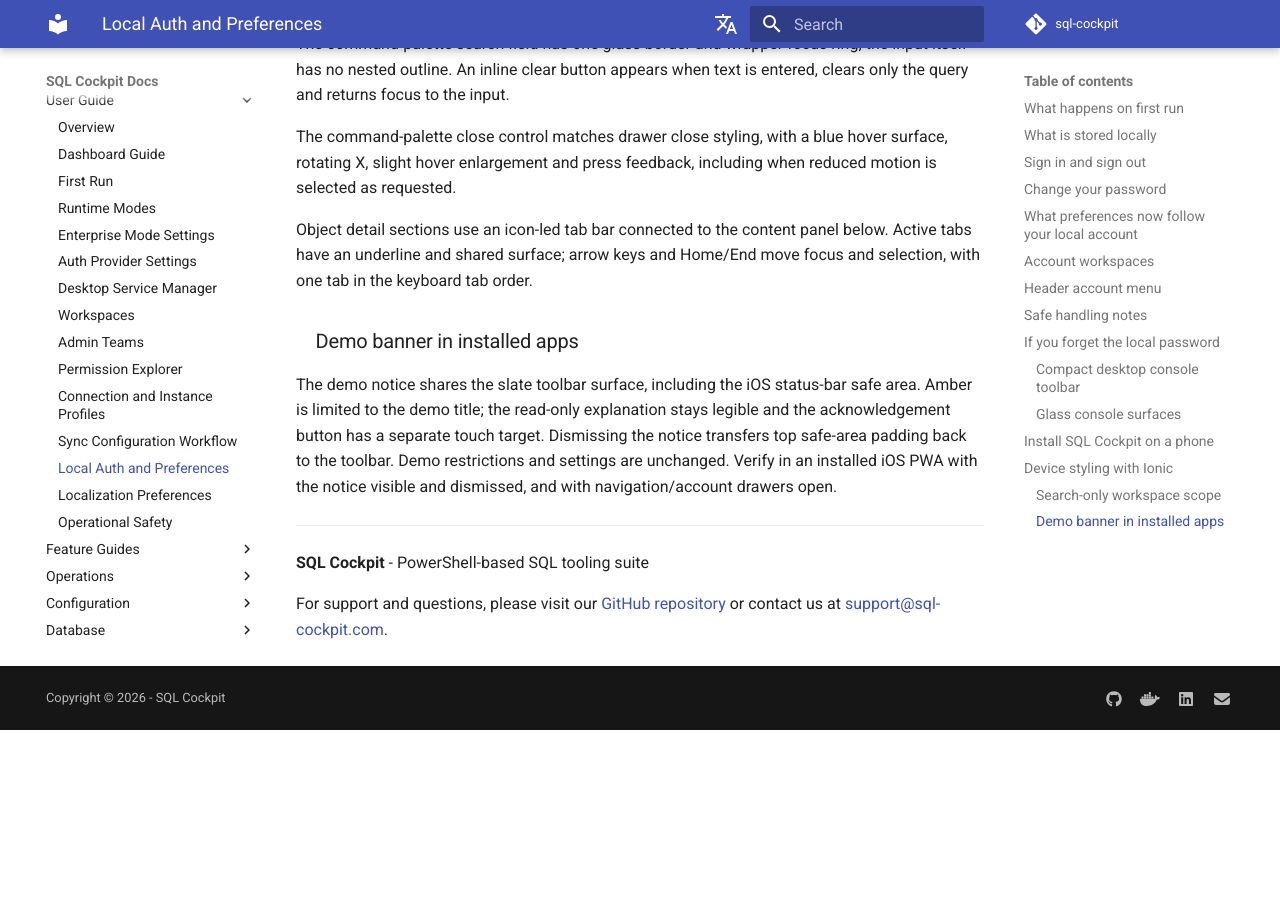
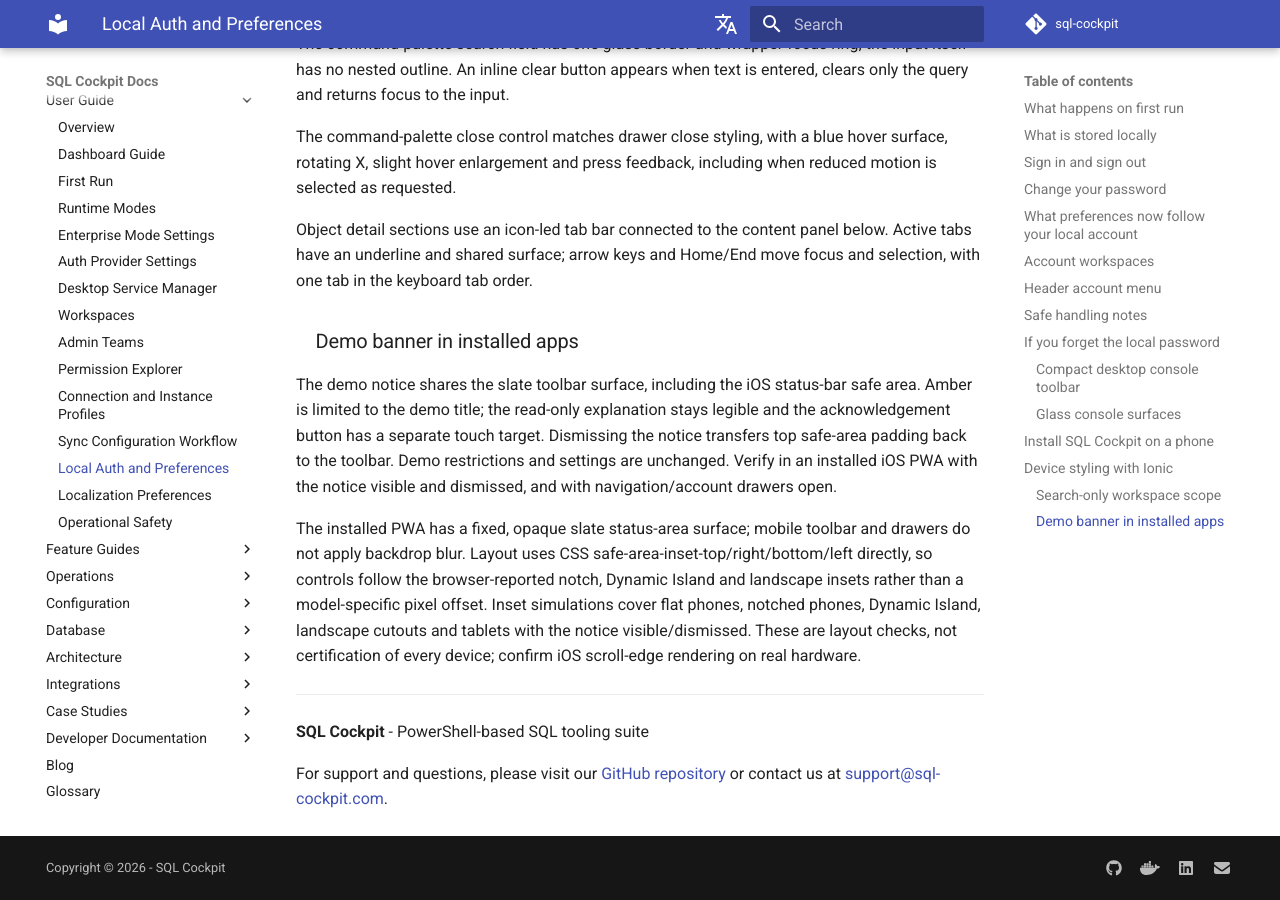
Before and after one commit to sql-cockpit/sql-cockpit-docs-source, an MkDocs documentation site: the page built from docs/user/local-auth-and-preferences.md, in a window 1280 px wide and 900 px high, scrolled down 21472 px. Built offline with MkDocs 1.6.1 and Material for MkDocs 9.7.7, drawn with Linux system fonts in a browser that asks for light colours; comment, search, counter and statistics services are not loaded; the version menu is left out; before the commit the page ends 22202 px from its top, so only the background shows below that.

Commit message:
docs: describe PWA status surface and inset verification

```diff
--- a/docs/user/local-auth-and-preferences.md
+++ b/docs/user/local-auth-and-preferences.md
@@ -474,3 +474,6 @@
 ### Demo banner in installed apps
 
 The demo notice shares the slate toolbar surface, including the iOS status-bar safe area. Amber is limited to the demo title; the read-only explanation stays legible and the acknowledgement button has a separate touch target. Dismissing the notice transfers top safe-area padding back to the toolbar. Demo restrictions and settings are unchanged. Verify in an installed iOS PWA with the notice visible and dismissed, and with navigation/account drawers open.
+
+
+The installed PWA has a fixed, opaque slate status-area surface; mobile toolbar and drawers do not apply backdrop blur. Layout uses CSS safe-area-inset-top/right/bottom/left directly, so controls follow the browser-reported notch, Dynamic Island and landscape insets rather than a model-specific pixel offset. Inset simulations cover flat phones, notched phones, Dynamic Island, landscape cutouts and tablets with the notice visible/dismissed. These are layout checks, not certification of every device; confirm iOS scroll-edge rendering on real hardware.
```
